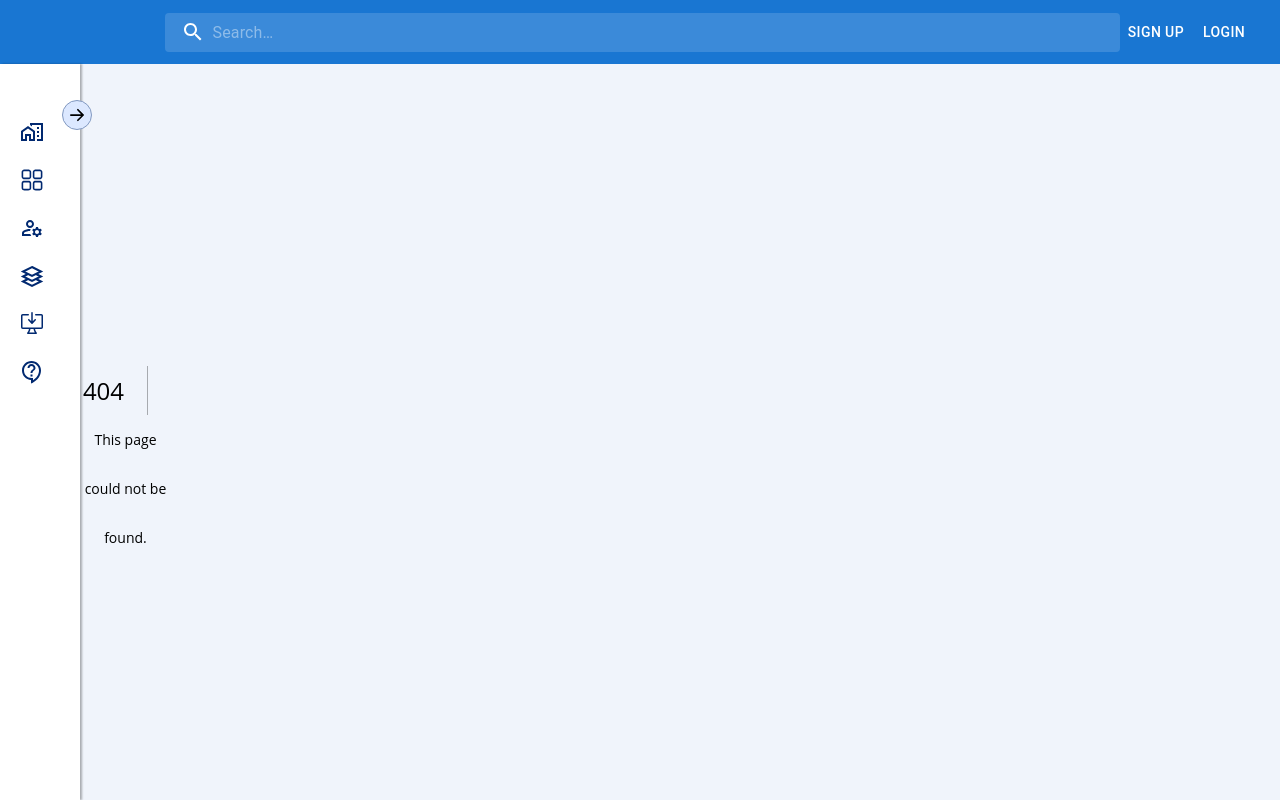
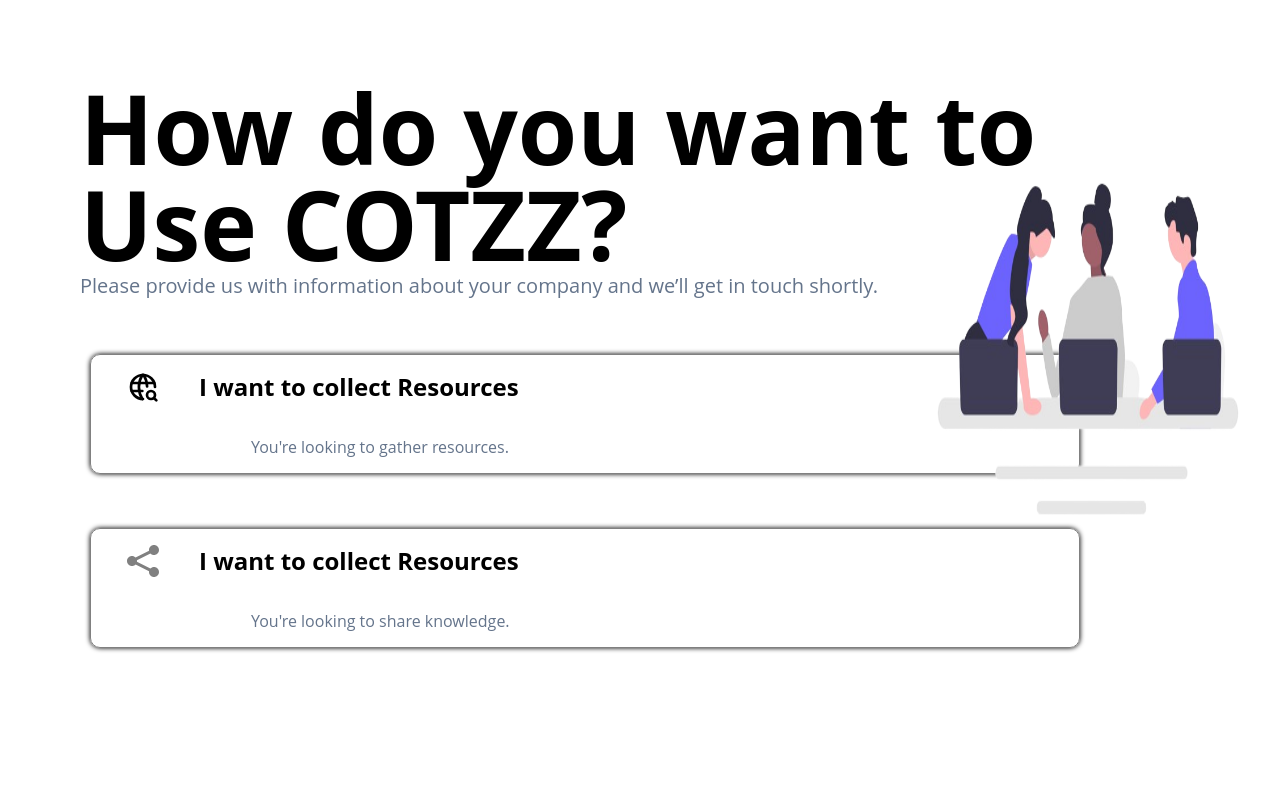
Before and after one commit to cots-lab/cots-colab-web, a Next.js app: page /pages/singup_redirect in a window 1280 px wide. Before the commit this address had no page. Built offline with nearby package versions, Linux system fonts and the light colour scheme.

Commit message:
create sinup redirect page

```diff
--- a/app/globals.css
+++ b/app/globals.css
@@ -14,7 +14,7 @@
   height: 100vh;
 
   grid-template-columns: 0.25fr 1fr 1fr 1fr 1fr;
-  grid-template-rows: 0.25fr auto;
+  grid-template-rows: 0.15fr auto;
   grid-template-areas:
             "nav nav nav nav nav"
             "sidebar main main main main";
@@ -34,7 +34,7 @@
 
 
 header {
-  background-color: yellow;
+  /* background-color: yellow; */
   grid-area: nav;
   box-shadow: 0 10px 10px black;
 
--- a/app/layout.js
+++ b/app/layout.js
@@ -14,11 +14,12 @@
 // };
 
 const RootLayout = ({ children }) => {
-  // const isUserLoggedIn = true;
+  const isUserLoggedIn = false;
 
   const [open, setOpen] = useState(false);
   return (
     <html lang="en">
+      {isUserLoggedIn ? (
       <body>
         <main className="layout-with-sidebar layout relative z-0">
           <header className="">
@@ -43,6 +44,14 @@
           <section>{children}</section>
         </main>
       </body>
+      ) : (
+        <body>
+          <main className="layout-without-sidebar layout relative z-0">
+            {children}
+
+          </main>
+        </body>
+      )}
     </html>
   );
 };
--- a/app/page.js
+++ b/app/page.js
@@ -1,4 +1,4 @@
-import Image from "next/image";
+import React from "react";
 
 export default function Home() {
   return <main></main>;
--- /dev/null
+++ b/app/pages/singup_redirect/page.js
@@ -0,0 +1,85 @@
+import { Box, Button } from "@mui/material";
+import React from "react";
+import { TbWorldSearch } from "react-icons/tb";
+import { ImShare2 } from "react-icons/im";
+import Image from 'next/image'
+
+
+export default function page() {
+  return (
+    <div>
+      <div className=" ml-20 mt-20 w-[1000px] col-start-1 col-end-13 ">
+        <h1 className=" text-8xl font-bold">
+          How do you want to <br /> Use COTZZ?
+        </h1>
+        <h2 className=" text-xl text-slate-500 ">
+          Please provide us with information about your company and we’ll get in
+          touch shortly.
+        </h2>
+      </div>
+      <div>
+        <div className=" absolute flex flex-row-reverse -mt-[18%] ml-[70%] h-[450px]">
+            <Image src="/signup.png" alt="cotzz" width={500} height={600} className=" "  />
+        </div>
+        <Box
+          sx={{
+            color: "gray",
+            p: 2,
+            border: "1px solid grey",
+            marginLeft: "90px",
+            marginTop: "5%",
+            borderRadius: "10px",
+            height: "120px",
+            boxShadow: "0px 0px 5px 0px #000000", cursor: "pointer",
+          }}
+        >
+          <div className="flex flex-row">
+            <TbWorldSearch className=" stroke-black size-8 ml-5" />
+            <h1 className=" pl-10 text-black font-bold text-2xl">
+              I want to collect Resources{" "}
+            </h1>
+          </div>
+          <div className="flex flex-row">
+            <h2 className=" ml-36 pt-8 text-m text-slate-500 ">
+              You're looking to gather resources.
+            </h2>
+          </div>
+        </Box>
+        <Box
+          sx={{
+            color: "gray",
+            p: 2,
+            border: "1px solid grey",
+            marginLeft: "90px",
+            marginTop: "5%",
+            borderRadius: "10px",
+            height: "120px",
+            boxShadow: "0px 0px 5px 0px #000000",cursor: "pointer"
+          }}
+        >
+          <div className="flex flex-row">
+            <ImShare2 className=" stroke-black size-8 ml-5" />
+            <h1 className=" pl-10 text-black font-bold text-2xl">
+              I want to collect Resources{" "}
+            </h1>
+          </div>
+          <h2 className=" ml-36 pt-8 text-m text-slate-500 ">
+            You're looking to share knowledge.{" "}
+          </h2>
+        </Box>
+      </div>
+      {/* <Button
+        variant="outlined"
+        sx={{
+          width: "250px",
+          marginLeft: "110%",
+          marginTop: "-70px",
+          borderRadius: "30px",
+          backgroundColor: "#E35A5A",
+        }}
+      >
+        Create Account
+      </Button> */}
+    </div>
+  );
+}
```
Also changed, not shown: public/signup.png (added).
